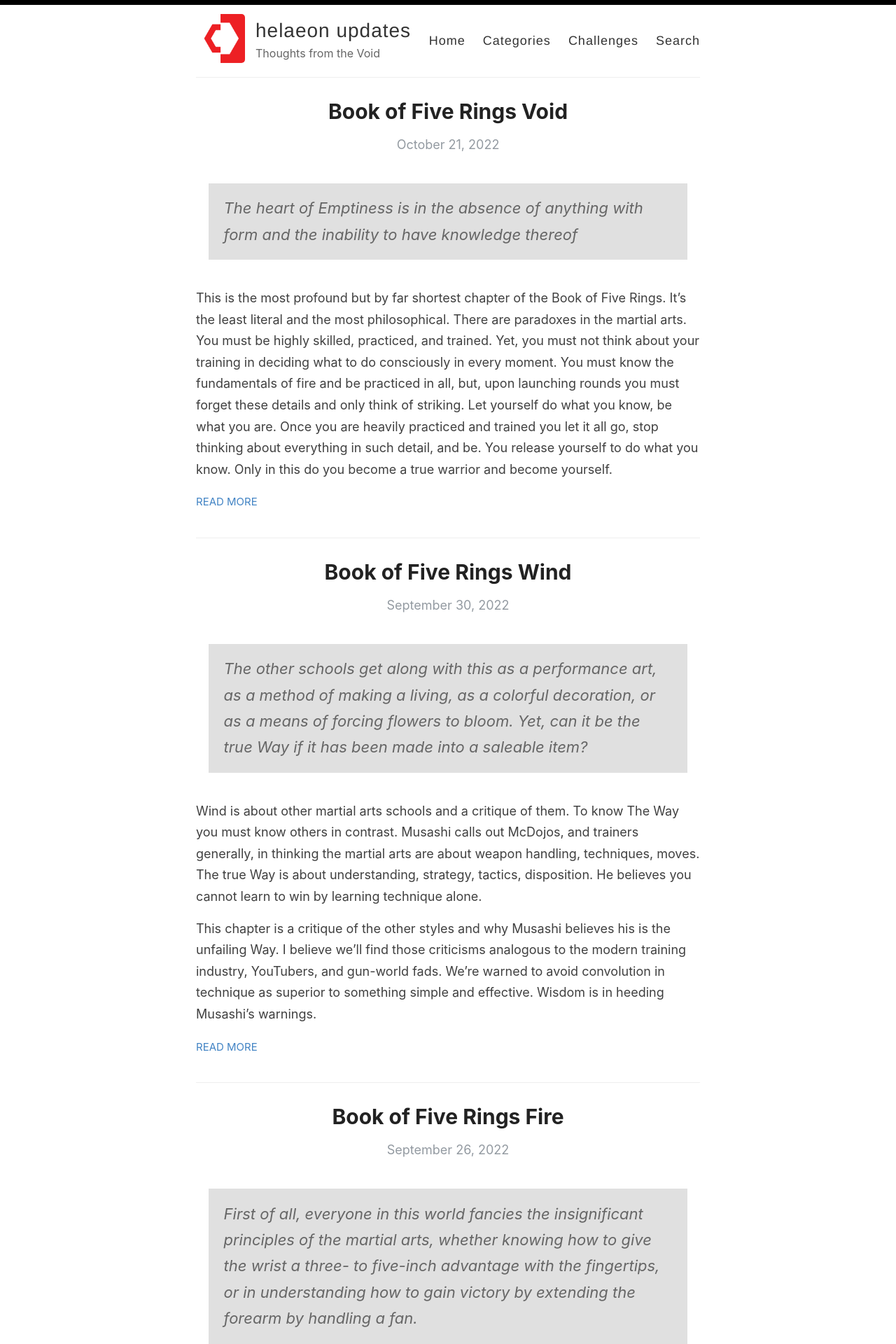
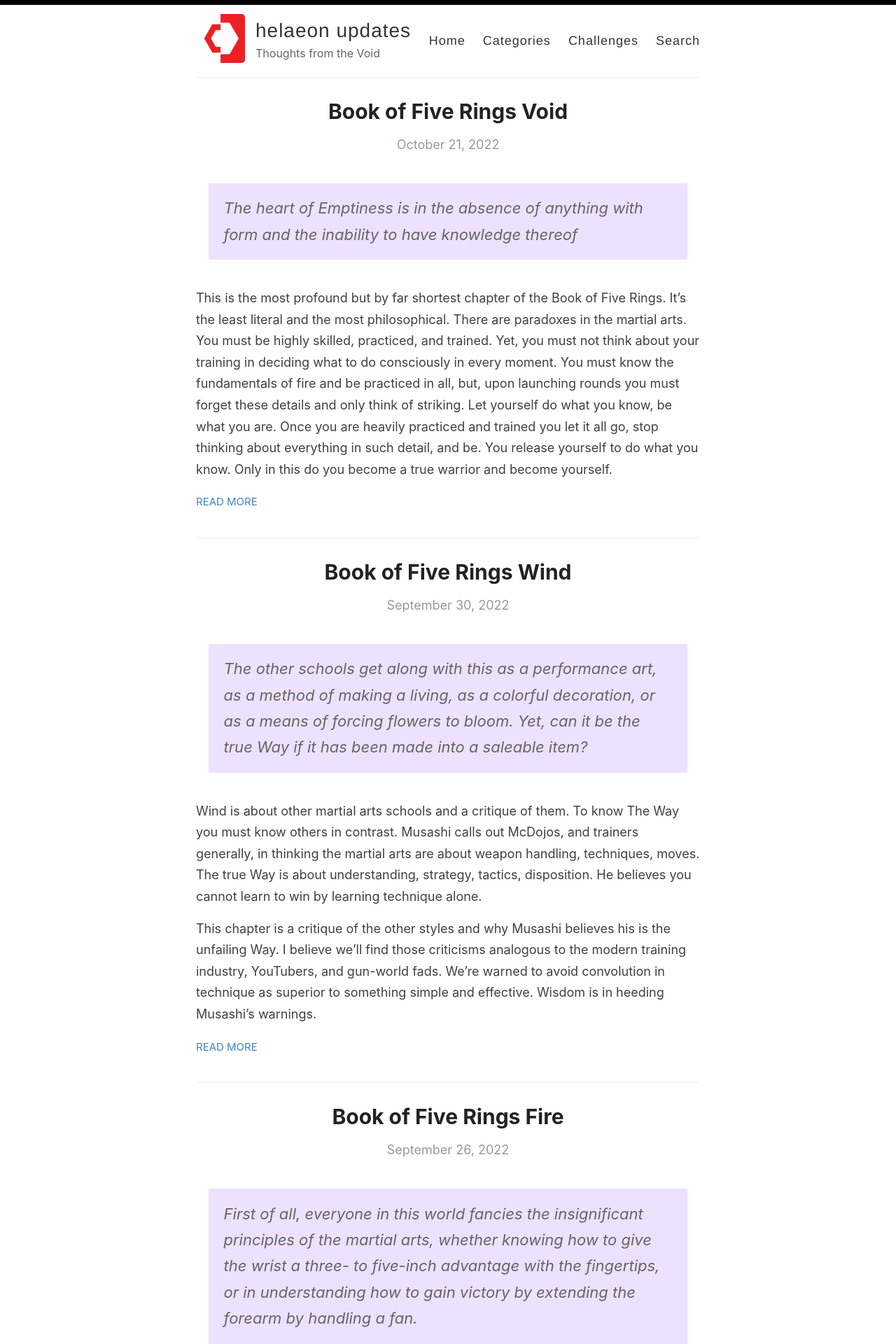
Before and after one commit to helaeon/helaeon.github.io, a Jekyll site: the page built from index.html, in a window 1280 px wide. Shown: the top 1920 px of the page at 70% size. Built offline with Jekyll 4.4.1, drawn with Linux system fonts in a browser that asks for light colours; the list of posts is cut into pages by our own code.

Commit message:
Add files via upload

```diff
--- a/assets/style.scss
+++ b/assets/style.scss
@@ -291,6 +291,9 @@ p > img {
 
   img {
     border-radius: 5px;
+    width: 70px;
+    height: 70px;
+    object-fit: cover;
   }
 }
 
@@ -378,7 +381,7 @@ nav {
     color: $gray;
     font-size: 22px;
     font-style: italic;
-    background-color: #e0e0e0;
+    background-color: #ede1ff;
   }
 
   .you-may-like{
```
